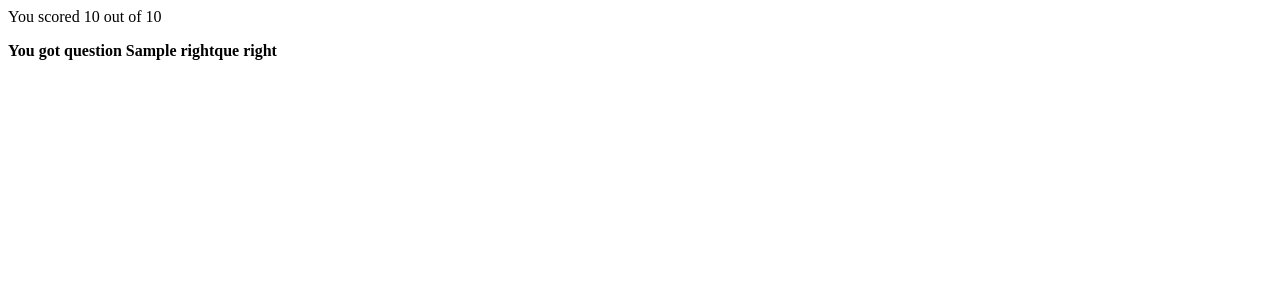
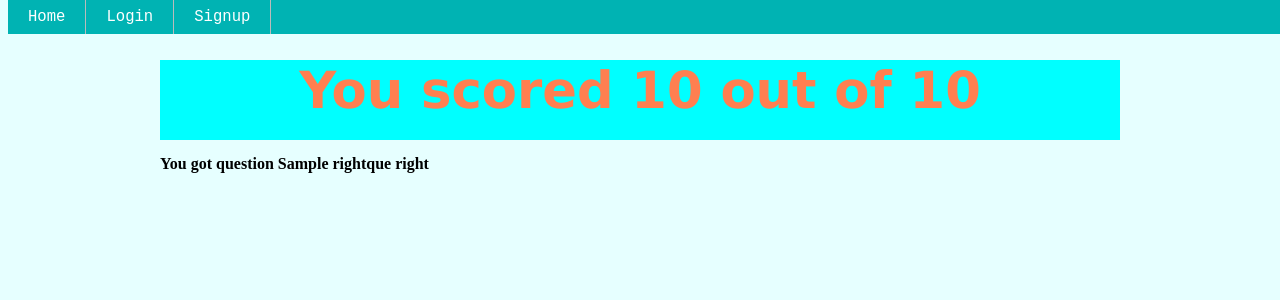
Before and after one commit to Shattee/QuizAdmin, a Flask app: template app/templates/result.html in a window 1280 px wide. Shown: the top 300 px of the page. Run offline with Flask 2, Linux system fonts and the light colour scheme; the template is opened without the code that fills it: most values are stand-ins (such as "Sample title", 1, 10 or a date in 2020).

Commit message:
add @login_required to quizpage

```diff
--- a/app/routes.py
+++ b/app/routes.py
@@ -1,8 +1,10 @@
 from flask import *
 from app import app, db
-from flask_login import login_user, logout_user
+from flask_login import login_user, logout_user, login_required
 from app.models import *
 from app.forms import LoginForm, RegistrationForm
+
+
 
 @app.route('/')
 @app.route('/index')
@@ -45,6 +47,7 @@ def logout():
     return redirect(url_for('mainPage'))
 
 @app.route('/displayQuiz', methods=['GET', 'POST'])
+@login_required
 def displayQuiz():
     all_questions = Questions.query.all()
     return render_template('displayQuiz.html', questions=all_questions)
--- a/app/static/css/style.css
+++ b/app/static/css/style.css
@@ -3,6 +3,13 @@
 /* set some basic style */
 body{
   background-color: #e6ffff;
+}
+
+.result{
+  background-color: cyan;
+  height: 80px;
+  width: 960px;
+  margin: 0 auto;
 }
 h1{
   color : coral;
@@ -87,6 +94,7 @@ ul.navbarVer{
   padding: 0;
   overflow: hidden;
   width:100%;
+
 }
 ul.navbarVer>li{
   display: block;
--- a/app/templates/AdminIndex.html
+++ b/app/templates/AdminIndex.html
@@ -1,5 +1,2 @@
 {% extends 'admin/master.html' %}
-
-{% block body %}
-    <p>To log out:  <a href="{{ url_for('logout') }}"> Click me!</a> </p>
-{% endblock body %}
+{% extends 'base.html' %}
--- a/app/templates/result.html
+++ b/app/templates/result.html
@@ -1,20 +1,14 @@
-<html>
-    <title>
-        <link rel="stylesheet" href="https://stackpath.bootstrapcdn.com/bootswatch/4.3.1/sketchy/bootstrap.min.css" rel="stylesheet" integrity="sha384-N8DsABZCqc1XWbg/bAlIDk7AS/yNzT5fcKzg/TwfmTuUqZhGquVmpb5VvfmLcMzp" crossorigin="anonymous">
-        <meta name="viewport" content="width=device-width, initial-scale=1, shrink-to-fit=no">
-        <head>Result</head>
-    </title>
+{% extends "base.html" %}
 
-
-    <body>
+{% block content %}
       <div class="result">
-        <p>
+        <h1>
             You scored {{score}} out of {{maxScore}}
-        </p>
+        </h1>
         {% for n in rightques %}
             <b>You got question {{ n }} right </b><br>
         {% endfor %}
       </div>
 
     </body>
-</html>
+{% endblock %}
```
Also changed, not shown: app/__init__.py (+12 -3 lines), app/templates/index.html (+6 -2 lines), app.db, app/models.py (line endings or trailing spaces).
